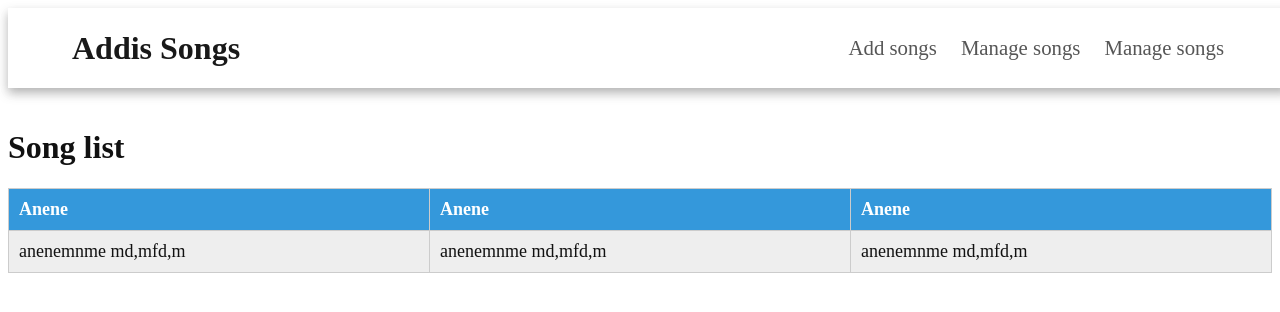
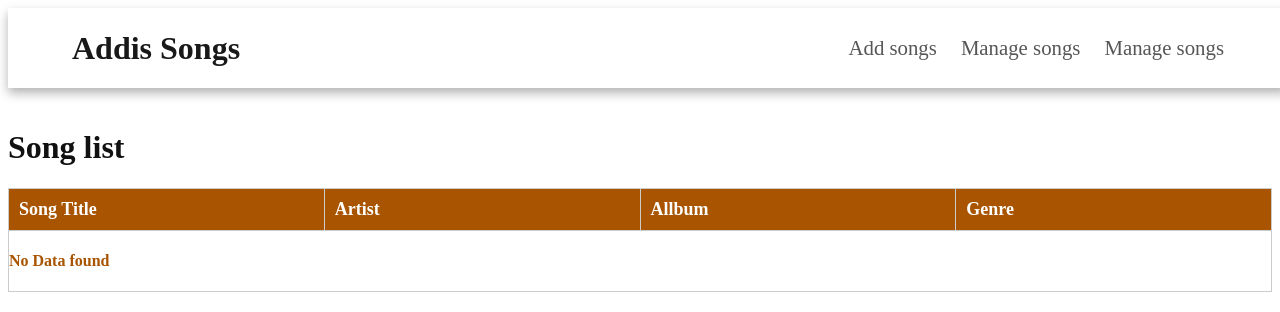
Before and after one commit to worashf/Addis_Song, a React (Create React App) app in the folder frontend/: page / in a window 1280 px wide. Shown: the top 312 px of the page. Built offline with nearby package versions, Linux system fonts and the light colour scheme.

Commit message:
Display song info

```diff
--- a/frontend/src/components/DataTable.js
+++ b/frontend/src/components/DataTable.js
@@ -1,5 +1,6 @@
 import React from "react"
 import styled from '@emotion/styled';
+
 
 const Table  = styled.table`
 border: 1px solid #ccc;
@@ -15,7 +16,7 @@ const Tr  = styled.tr`
 `
 
 const Th  = styled.th`
-background: #3498db;
+background: #a85400;
 color: white;
 font-weight: bold;
 padding: 10px;
@@ -30,24 +31,33 @@ text-align: left;
 font-size: 18px;
 `
 
-const DataTable =() =>{
+const DataTable =({songs}) =>{
 
     return (
         <Table>
             <thead>
                 <Tr>
-                <Th> Anene</Th>
-                <Th> Anene</Th>
-                <Th> Anene</Th>
+                <Th> Song Title</Th>
+                <Th> Artist</Th>
+                <Th> Allbum</Th>
+                <Th> Genre</Th>
 
                 </Tr>
             </thead>
             <tbody>
-                <Tr>
-                    <Td> anenemnme md,mfd,m</Td>
-                    <Td> anenemnme md,mfd,m</Td>
-                    <Td> anenemnme md,mfd,m</Td>
-                </Tr>
+                {
+                  songs ?  (songs.map(song =>(
+                        <Tr key = {song._id}>
+                        <Td> {song.title}</Td>
+                        <Td> {song.artist.first_name}</Td>
+                        <Td> {song.album.album_name}</Td>
+                        <Td> {song.genre}</Td>
+                    </Tr>
+                    ))) : (
+                        <h4 style={{color:"#a85400"}}> No Data found</h4>
+                    )
+                }
+
 
 
             </tbody>
```
